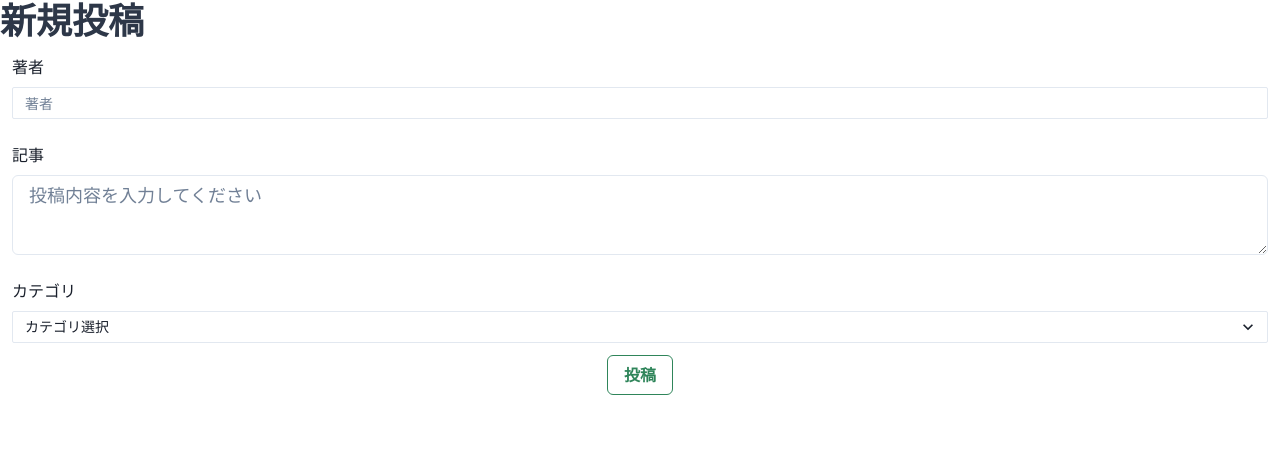
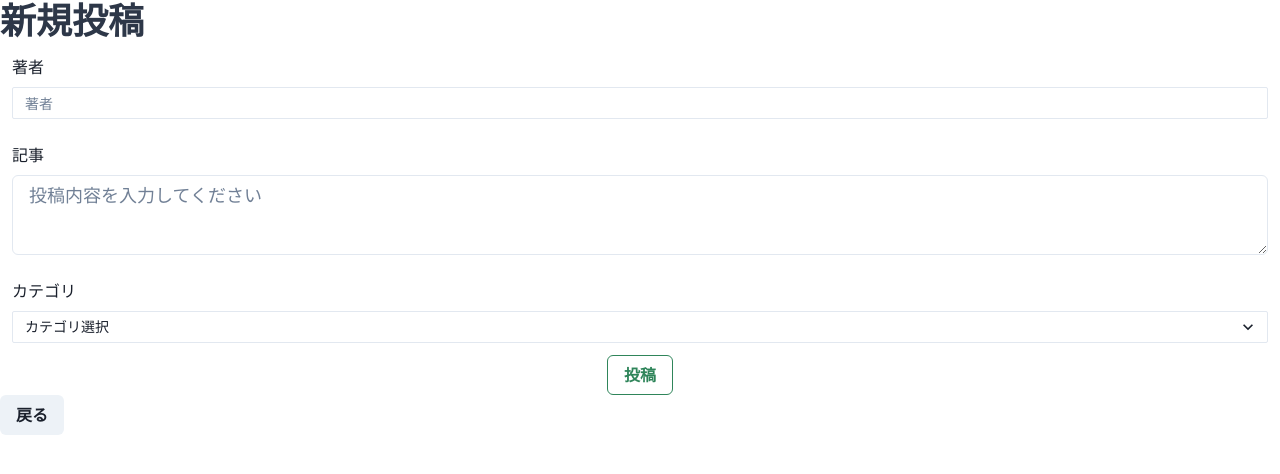
Before and after one commit to AyakaKoyama/AK-fitness-site, a React (Vite) app: page /register in a window 1280 px wide. Shown: the top 474 px of the page. Built offline with nearby package versions, Linux system fonts and the light colour scheme; no server answers; the database is empty.

Commit message:
button-add

```diff
--- a/src/components/RegisterArticle.tsx
+++ b/src/components/RegisterArticle.tsx
@@ -58,6 +58,9 @@ export const RegisterArticle = ({ setArticles }: RegisterArticleProps) => {
     } catch (error) {
       console.error("Failed to submit form data:", error);
     }
+  };
+  const handleBack = () => {
+    navigate("/");
   };
 
   return (
@@ -128,6 +131,9 @@ export const RegisterArticle = ({ setArticles }: RegisterArticleProps) => {
             投稿
           </Button>
         </Box>
+        <Button data-testid="back-button" onClick={handleBack}>
+          戻る
+        </Button>
       </form>
     </>
   );
--- a/src/components/ViewArticle.tsx
+++ b/src/components/ViewArticle.tsx
@@ -48,6 +48,17 @@ export const ViewArticle = ({ articles, loading }: ViewArticleProps) => {
   return (
     <>
       <Heading data-testid="title">記事一覧</Heading>
+      <Box>
+        <Button
+          colorScheme="green"
+          onClick={(e) => {
+            e.stopPropagation();
+            navigate(`/register`);
+          }}
+        >
+          記事を新しく投稿
+        </Button>
+      </Box>
       <Box mb={4}>
         <Select
           placeholder="カテゴリを選択"
```
